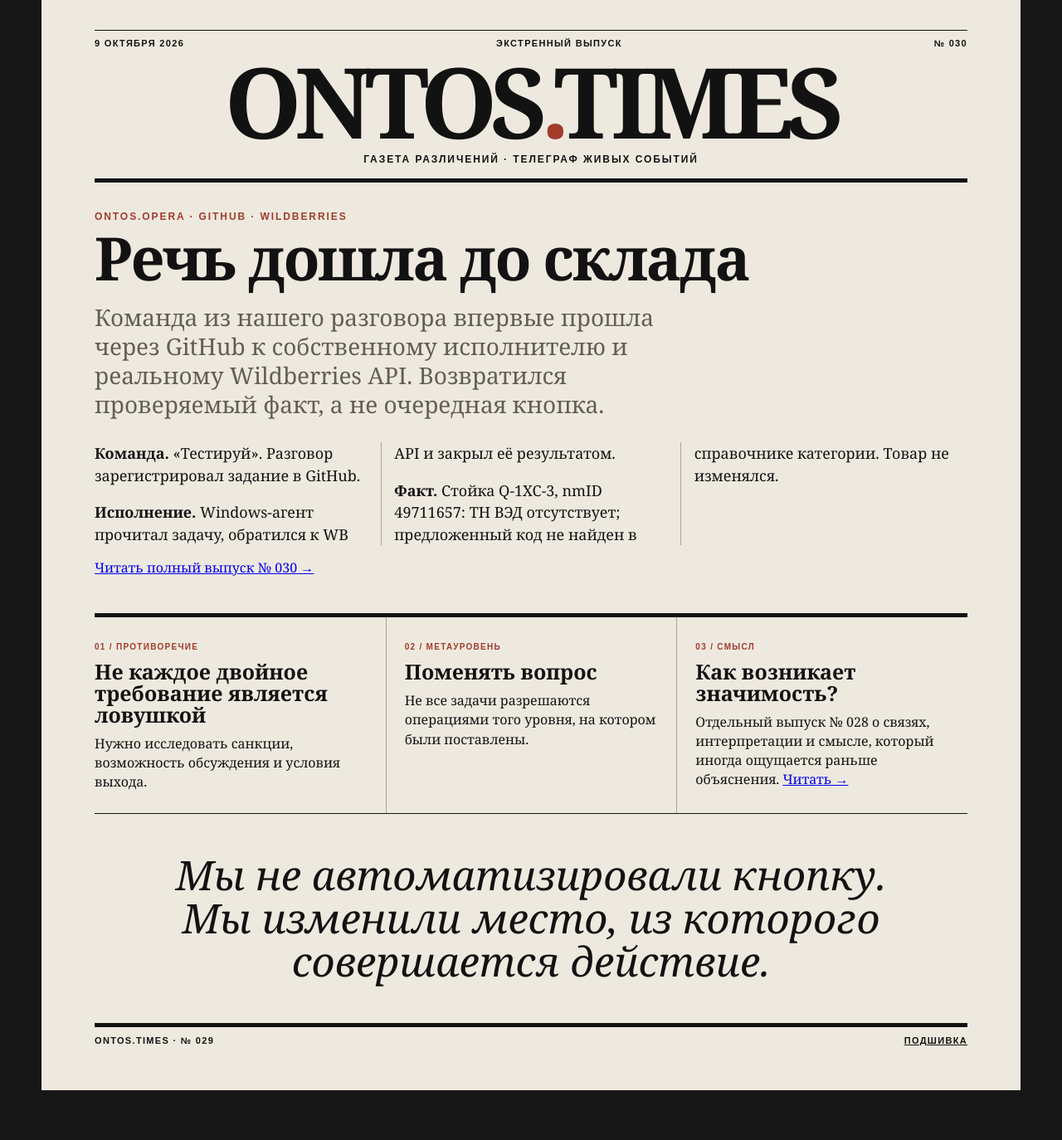
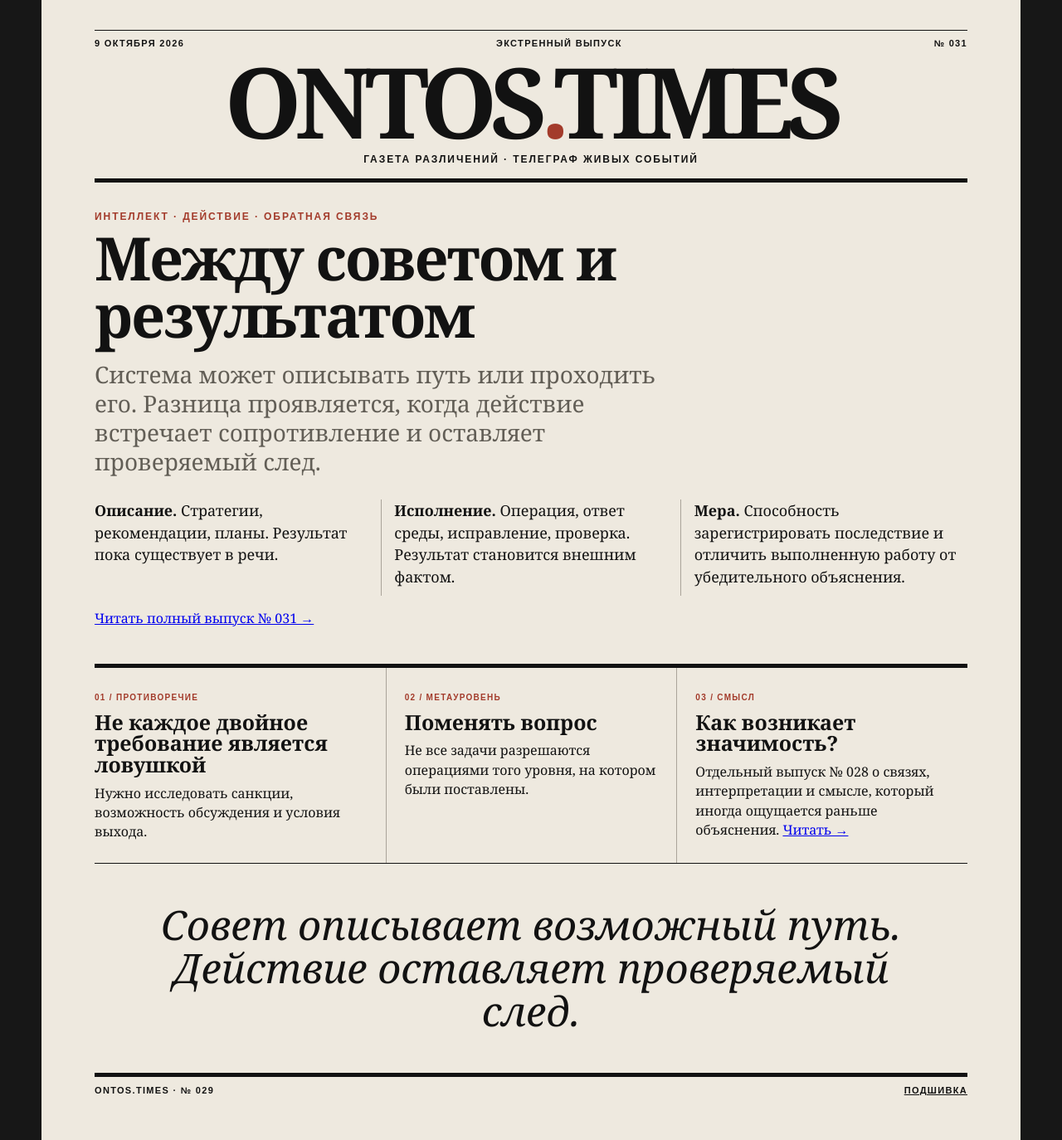
Before and after one commit to OntosLive/Ontos.Times, a Jekyll site: the page index.html, which Jekyll copies as it is, in a window 1280 px wide. Shown: the whole page at 83% size. Built offline with Jekyll 4.4.1, drawn with Linux system fonts in a browser that asks for light colours; before the commit the page ends 1314 px from its top, so only the background shows below that.

Commit message:
Publish ONTOS.TIMES 031 as the lead edition

```diff
--- a/index.html
+++ b/index.html
@@ -3,8 +3,8 @@
 <head>
   <meta charset="utf-8">
   <meta name="viewport" content="width=device-width,initial-scale=1">
-  <meta name="description" content="ONTOS.TIMES №030. Первый живой контур ONTOS.OPERA.">
-  <title>ONTOS.TIMES — Речь дошла до склада</title>
+  <meta name="description" content="ONTOS.TIMES №031. Между советом и результатом.">
+  <title>ONTOS.TIMES — Между советом и результатом</title>
   <link rel="stylesheet" href="styles.css">
 </head>
 <body>
@@ -13,7 +13,7 @@
     <div class="meta">
       <span>9 ОКТЯБРЯ 2026</span>
       <span>ЭКСТРЕННЫЙ ВЫПУСК</span>
-      <span>№ 030</span>
+      <span>№ 031</span>
     </div>
     <h1>ONTOS<span>.</span>TIMES</h1>
     <p class="tagline">Газета различений · Телеграф живых событий</p>
@@ -22,15 +22,15 @@
 
   <main>
     <article class="lead">
-      <p class="kicker">ONTOS.OPERA · GITHUB · WILDBERRIES</p>
-      <h2>Речь дошла до склада</h2>
-      <p class="deck">Команда из нашего разговора впервые прошла через GitHub к собственному исполнителю и реальному Wildberries API. Возвратился проверяемый факт, а не очередная кнопка.</p>
+      <p class="kicker">ИНТЕЛЛЕКТ · ДЕЙСТВИЕ · ОБРАТНАЯ СВЯЗЬ</p>
+      <h2>Между советом и результатом</h2>
+      <p class="deck">Система может описывать путь или проходить его. Разница проявляется, когда действие встречает сопротивление и оставляет проверяемый след.</p>
       <div class="columns">
-<p><strong>Команда.</strong> «Тестируй». Разговор зарегистрировал задание в GitHub.</p>
-<p><strong>Исполнение.</strong> Windows-агент прочитал задачу, обратился к WB API и закрыл её результатом.</p>
-<p><strong>Факт.</strong> Стойка Q-1XC-3, nmID 49711657: ТН ВЭД отсутствует; предложенный код не найден в справочнике категории. Товар не изменялся.</p>
+<p><strong>Описание.</strong> Стратегии, рекомендации, планы. Результат пока существует в речи.</p>
+<p><strong>Исполнение.</strong> Операция, ответ среды, исправление, проверка. Результат становится внешним фактом.</p>
+<p><strong>Мера.</strong> Способность зарегистрировать последствие и отличить выполненную работу от убедительного объяснения.</p>
 </div>
-      <p><a href="archive/030/">Читать полный выпуск № 030 →</a></p>
+      <p><a href="archive/031/">Читать полный выпуск № 031 →</a></p>
     </article>
 
     <section class="dispatches">
@@ -39,7 +39,7 @@
 <article><span>03 / СМЫСЛ</span><h3>Как возникает значимость?</h3><p>Отдельный выпуск № 028 о связях, интерпретации и смысле, который иногда ощущается раньше объяснения. <a href="archive/028/">Читать →</a></p></article>
 </section>
 
-    <blockquote>Мы не автоматизировали кнопку. Мы изменили место, из которого совершается действие.</blockquote>
+    <blockquote>Совет описывает возможный путь. Действие оставляет проверяемый след.</blockquote>
   </main>
 
   <footer>
```
